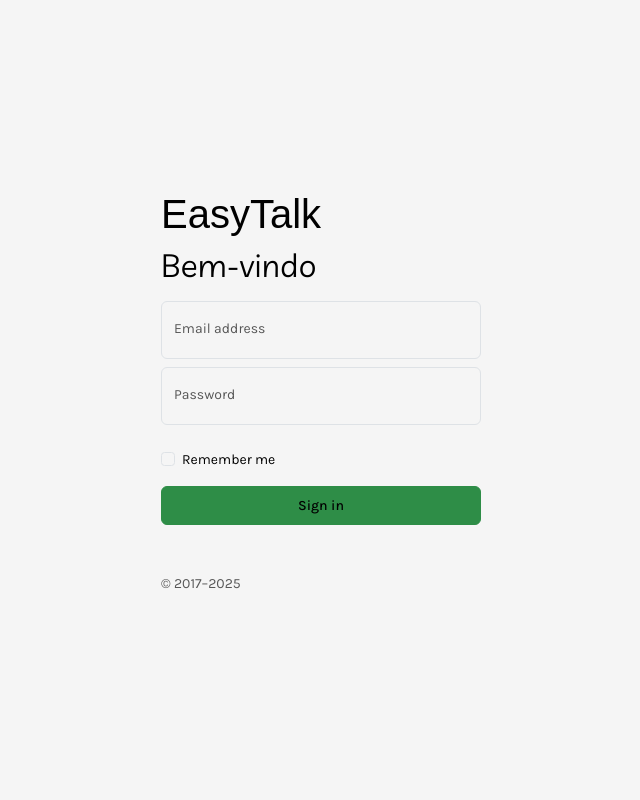
After one commit to TG-Easy-Talk/django-easy-talk, a Django app: page /login/ in a window 1280 px wide. The commit adds this page. Shown: the whole page, without its empty margins (319-959 px from the left). Run offline with Django 5.2, Linux system fonts and the light colour scheme; some web fonts are replaced.

Commit message:
Início da página de login

```diff
--- a/terapia/templates/componentes/base.html
+++ b/terapia/templates/componentes/base.html
@@ -1,20 +1,7 @@
 <!doctype html>
 <html lang="pt-br">
-{% load static %}
 
-<head>
-    <meta charset="UTF-8">
-    <meta name="viewport" content="width=device-width, initial-scale=1">
-
-    <title>{% block titulo %} EasyTalk {% endblock %}</title>
-
-    <!-- CSS Customizado -->
-    <link rel="stylesheet" href="{% static 'css/main.css' %}">
-
-    <!-- Bootstrap -->
-    <script defer src="https://cdn.jsdelivr.net/npm/bootstrap@5.3.5/dist/js/bootstrap.bundle.min.js" integrity="sha384-k6d4wzSIapyDyv1kpU366/PK5hCdSbCRGRCMv+eplOQJWyd1fbcAu9OCUj5zNLiq" crossorigin="anonymous"></script>
-    <link rel="stylesheet" href="https://cdn.jsdelivr.net/npm/bootstrap-icons@1.11.3/font/bootstrap-icons.min.css">
-</head>
+{% include 'componentes/head.html' %}
 
 <body class="min-vh-100 vstack">
     {% block cabecalho %}
--- /dev/null
+++ b/terapia/templates/componentes/head.html
@@ -0,0 +1,14 @@
+{% load static %}
+<head>
+    <meta charset="UTF-8">
+    <meta name="viewport" content="width=device-width, initial-scale=1">
+
+    <title>{% block titulo %} EasyTalk {% endblock %}</title>
+
+    <!-- CSS Customizado -->
+    <link rel="stylesheet" href="{% static 'css/main.css' %}">
+
+    <!-- Bootstrap -->
+    <script defer src="https://cdn.jsdelivr.net/npm/bootstrap@5.3.5/dist/js/bootstrap.bundle.min.js" integrity="sha384-k6d4wzSIapyDyv1kpU366/PK5hCdSbCRGRCMv+eplOQJWyd1fbcAu9OCUj5zNLiq" crossorigin="anonymous"></script>
+    <link rel="stylesheet" href="https://cdn.jsdelivr.net/npm/bootstrap-icons@1.11.3/font/bootstrap-icons.min.css">
+</head>
--- /dev/null
+++ b/terapia/templates/login.html
@@ -0,0 +1,38 @@
+{% extends 'componentes/base.html' %}
+{% block titulo %} Login {% endblock %}
+
+{# Excluir cabeçalho e rodapé #}
+{% block cabecalho %}{% endblock %}
+{% block rodape %}{% endblock %}
+
+{% block atributos_div_conteudo %} class="container-fluid hstack justify-content-center flex-grow-1" {% endblock %}
+
+{% block conteudo %}
+<form style="min-width: 20rem;">
+    <h1 class="font-family-easytalk-logo display-5">EasyTalk</h1>
+
+    <div class="vstack gap-2">
+
+    <h1 class="">Bem-vindo</h1>
+
+      <div class="form-floating">
+          <input type="email" class="form-control" id="floatingInput" placeholder="name@example.com">
+          <label for="floatingInput">Email address</label>
+      </div>
+      <div class="form-floating">
+          <input type="password" class="form-control" id="floatingPassword" placeholder="Password">
+          <label for="floatingPassword">Password</label>
+      </div>
+
+      <div class="form-check text-start my-3">
+          <input class="form-check-input" type="checkbox" value="remember-me" id="checkDefault">
+          <label class="form-check-label" for="checkDefault">
+            Remember me
+          </label>
+      </div>
+    </div>
+
+    <button class="btn btn-primary w-100 py-2" type="submit">Sign in</button>
+    <p class="mt-5 mb-3 text-body-secondary">&copy; 2017–2025</p>
+</form>
+{% endblock %}
--- a/terapia/urls.py
+++ b/terapia/urls.py
@@ -3,6 +3,7 @@
 
 urlpatterns = [
     path('', views.HomeView.as_view(), name='home'),
+    path('login/', views.CustomLoginView.as_view(), name='login'),
     path('consulta/', views.ConsultaView.as_view(), name='consulta'),
     path('perfil/', views.PerfilView.as_view(), name='perfil'),
     path('pesquisa/', views.PesquisaView.as_view(), name='pesquisa'),
--- a/terapia/views.py
+++ b/terapia/views.py
@@ -1,8 +1,11 @@
-from django.shortcuts import render
+from django.contrib.auth.views import LoginView
 from django.views.generic import TemplateView
 
 class HomeView(TemplateView):
     template_name = "home.html"
+
+class CustomLoginView(LoginView):
+    template_name = "login.html"
 
 class ConsultaView(TemplateView):
     template_name = "consulta.html"
```
Also changed, not shown: terapia/templates/componentes/cabecalho.html (+5 -5 lines).
